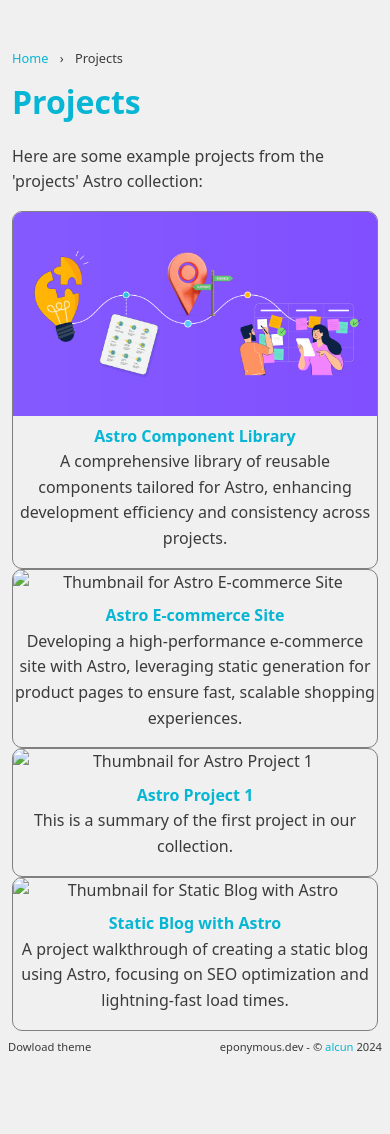
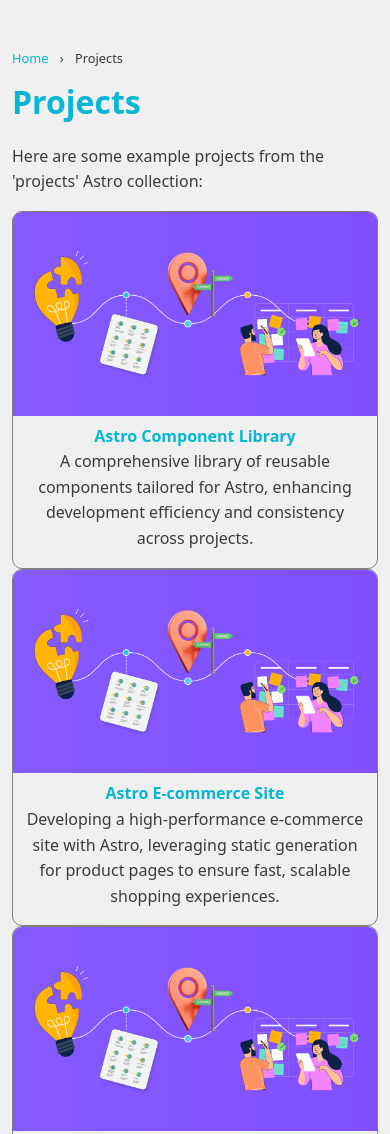
Before and after one commit to alcun/eponymous, an Astro site: page /projects in a window 390 px wide. Shown: the top 1134 px of the page. Before the commit the page ends 1062 px from the top, so only its background shows below. Built offline with nearby package versions, Linux system fonts and the light colour scheme; Astro itself is replaced by a stand-in of ours; some icons are missing.

Commit message:
Some changes

```diff
--- a/src/components/Footer.astro
+++ b/src/components/Footer.astro
@@ -1,6 +1,6 @@
 <!-- Footer component in Astro -->
 <footer class="footer">
-  <p>Dowload theme</p>
+  <p></p>
   <p>
     eponymous.dev - &copy; <a href="https://github.com/alcun">alcun</a> 2024
   </p>
--- a/src/components/ProjectSummary.astro
+++ b/src/components/ProjectSummary.astro
@@ -1,11 +1,8 @@
 ---
 // Define the props expected by the ProjectSummary component
 
-
 const { project } = Astro.props;
-console.log(project)
 ---
-
 
 <li class="project-summary">
   <img src={project.data.image} alt={`Thumbnail for ${project.data.title}`} />
@@ -17,20 +14,22 @@ console.log(project)
   </div>
 </li>
 
-
-
 <style>
   li {
     border: 1px solid grey;
     border-radius: 10px;
     display: flex;
     flex-direction: column;
-    justify-content: center;
     text-align: center;
     overflow: clip;
-    img{
+    height: 100%;
+    img {
       width: 100%;
       margin-bottom: 0.5rem;
+      top: 0;
+    }
+    p {
+      padding: 0 0.5rem;
     }
   }
 </style>
--- a/src/components/Projects.astro
+++ b/src/components/Projects.astro
@@ -1,29 +1,36 @@
 ---
-import { getCollection } from 'astro:content';
+import { getCollection } from "astro:content";
 import ProjectSummary from "../components/ProjectSummary.astro"; // Ensure the path matches your file structure
 
 // Fetch the first three projects
-const allProjects = await getCollection('projects');
-const projects = allProjects.slice(0, 3);
+const allProjects = await getCollection("projects");
+const projects = allProjects.slice(0, 4);
 ---
 
 <section id="projects">
   <h2>Projects</h2>
   <ul style="list-style: none; padding: 0;">
-    {projects.map(project => (
-      <ProjectSummary key={project.slug} project={project} />
-    ))}
+    {
+      projects.map((project) => (
+        <ProjectSummary key={project.slug} project={project} />
+      ))
+    }
   </ul>
-  <div><a href={`/projects`}>See all...</a> </div>
-
+  <div><a href={`/projects`}>See all...</a></div>
 </section>
-
 
 <style>
   ul {
     display: grid;
-grid-template-columns: 1fr 1fr;
-gap: 1rem;
-margin-bottom: 1rem;
-}
+    grid-template-columns: 1fr 1fr;
+    gap: 1rem;
+    margin-bottom: 1rem;
+  }
+
+  @media (max-width: 768px) {
+    ul {
+    grid-template-columns: 1fr;
+
+  }
+  }
 </style>
--- a/src/content/projects/astro-e-commerce-site.md
+++ b/src/content/projects/astro-e-commerce-site.md
@@ -2,6 +2,8 @@
 title: "Astro E-commerce Site"
 date: "2024-03-25"
 summary: "Developing a high-performance e-commerce site with Astro, leveraging static generation for product pages to ensure fast, scalable shopping experiences."
+image: '/img/projects/projectx/logo.jpg'
+
 ---
 
 In this project, we tackle the challenge of building an e-commerce site with Astro. The key objective is to leverage Astro's static site generation for product pages, ensuring that the site remains fast and scalable as the product catalog grows. We explore integrating dynamic elements such as cart functionality and customer reviews, all while maintaining the site's performance and SEO-friendliness. This project serves as a testament to the flexibility and power of Astro for building complex, dynamic web applications.
--- a/src/content/projects/project1.md
+++ b/src/content/projects/project1.md
@@ -2,6 +2,8 @@
 title: "Astro Project 1"
 date: "2024-03-23"
 summary: "This is a summary of the first project in our collection."
+image: '/img/projects/projectx/logo.jpg'
+
 ---
 
 # Astro Project 1
--- a/src/content/projects/static-blog-with-astro.md
+++ b/src/content/projects/static-blog-with-astro.md
@@ -2,6 +2,8 @@
 title: "Static Blog with Astro"
 date: "2024-03-20"
 summary: "A project walkthrough of creating a static blog using Astro, focusing on SEO optimization and lightning-fast load times."
+image: '/img/projects/projectx/logo.jpg'
+
 ---
 
 This project showcases the creation of a static blog platform using Astro. The primary focus is on achieving optimal SEO performance and ensuring the blog loads quickly across all devices. Throughout the project, we delve into Astro's static site generation capabilities, explore best practices for structuring content, and implement strategies for efficient asset loading. The result is a user-friendly blog platform that stands out in search engine rankings and provides an excellent reading experience.
--- a/src/pages/projects/index.astro
+++ b/src/pages/projects/index.astro
@@ -11,10 +11,21 @@ const blogPosts = await getCollection('projects');
 <div>
   <h1>Projects</h1>
   <p>Here are some example projects from the 'projects' Astro collection:</p>
-  <ul style="list-style: none; padding: 0;">
+  <ul >
     {blogPosts.map(post => (
       <ProjectSummary key={post.slug} project={post} />
     ))}
   </ul>
 </div>
 </Layout>
+
+
+<style>
+  ul{
+    li{
+      margin-bottom: 1rem;
+
+    }
+  }
+
+</style>
```
